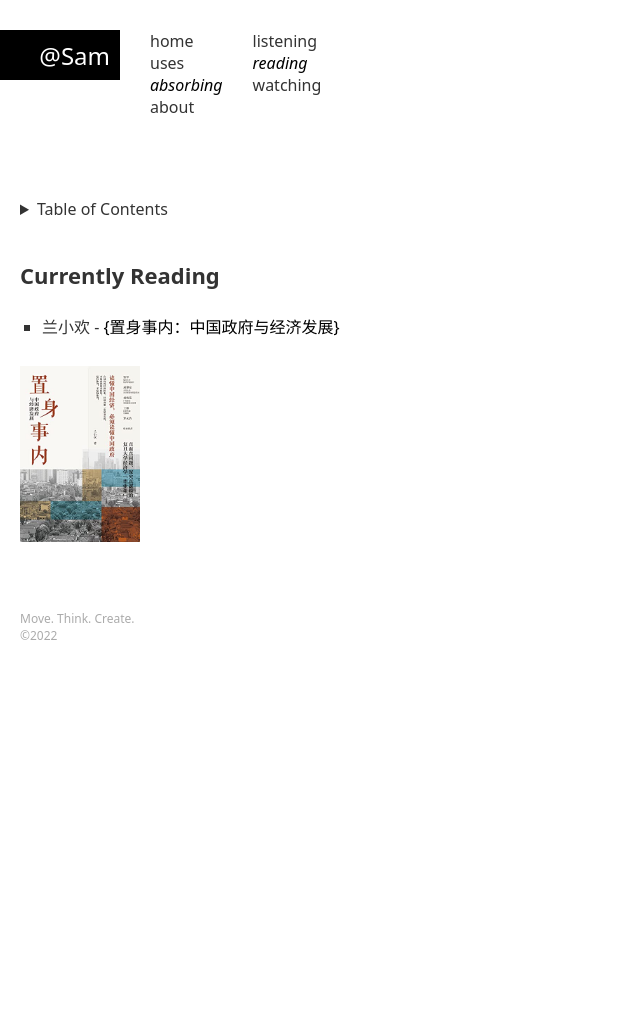
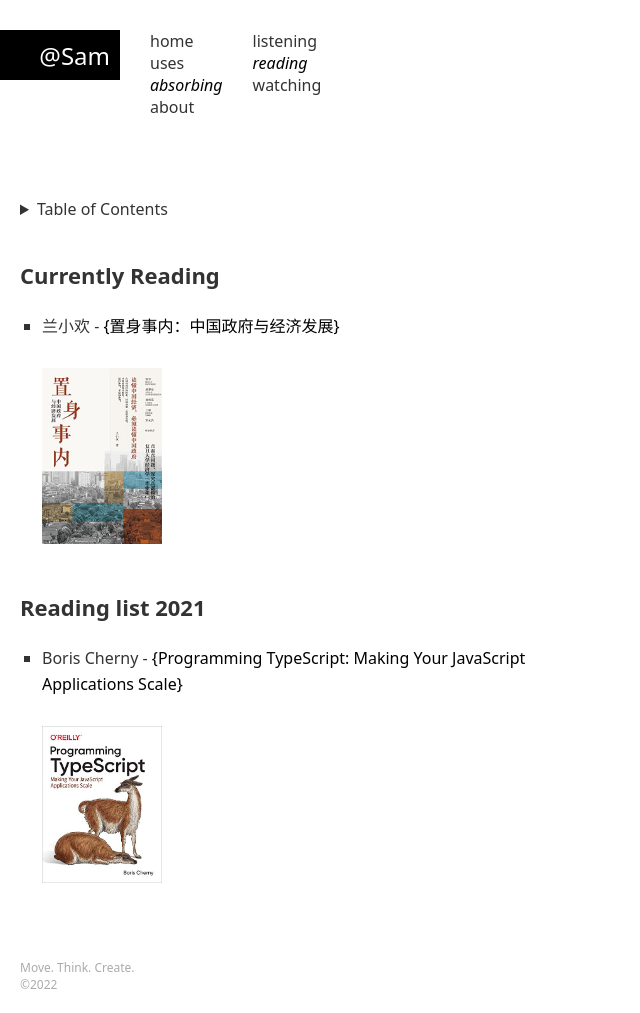
Before and after one commit to samzeng/samzeng.github.io, a Jekyll site: the page built from reading.markdown, in a window 1280 px wide. Shown: the whole page, without its empty margins (0-640 px from the left). Built offline with Jekyll 4.4.1, drawn with Linux system fonts in a browser that asks for light colours; before the commit the page ends 900 px from its top, so only the background shows below that.

Commit message:
Complete the 2021 reading list

```diff
--- a/reading.markdown
+++ b/reading.markdown
@@ -8,4 +8,11 @@ permalink: /reading/
 
 * 兰小欢 - [置身事内：中国政府与经济发展](https://www.goodreads.com/book/show/58798820)
 
-![置身事内：中国政府与经济发展](/assets/images/books/B099Z8WNY8.jpg){: width="120" }
+  ![置身事内：中国政府与经济发展](/assets/images/books/B099Z8WNY8.jpg){: width="120" }
+
+
+## Reading list 2021
+
+* Boris Cherny - [Programming TypeScript: Making Your JavaScript Applications Scale](https://www.goodreads.com/book/show/45362865-programming-typescript)
+
+  ![Programming TypeScript: Making Your JavaScript Applications Scale](/assets/images/books/B07R86FL4K.jpg){: width="120"}
```
Also changed, not shown: assets/images/books/B07R86FL4K.jpg (added).
